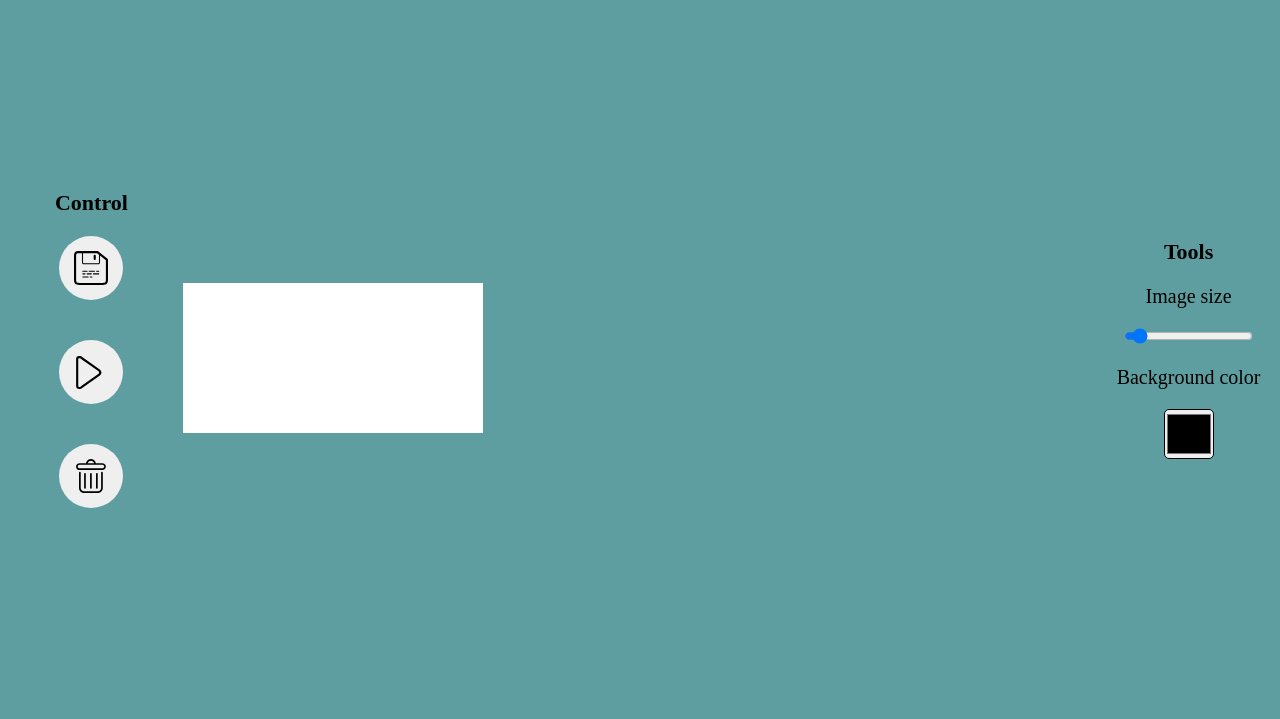
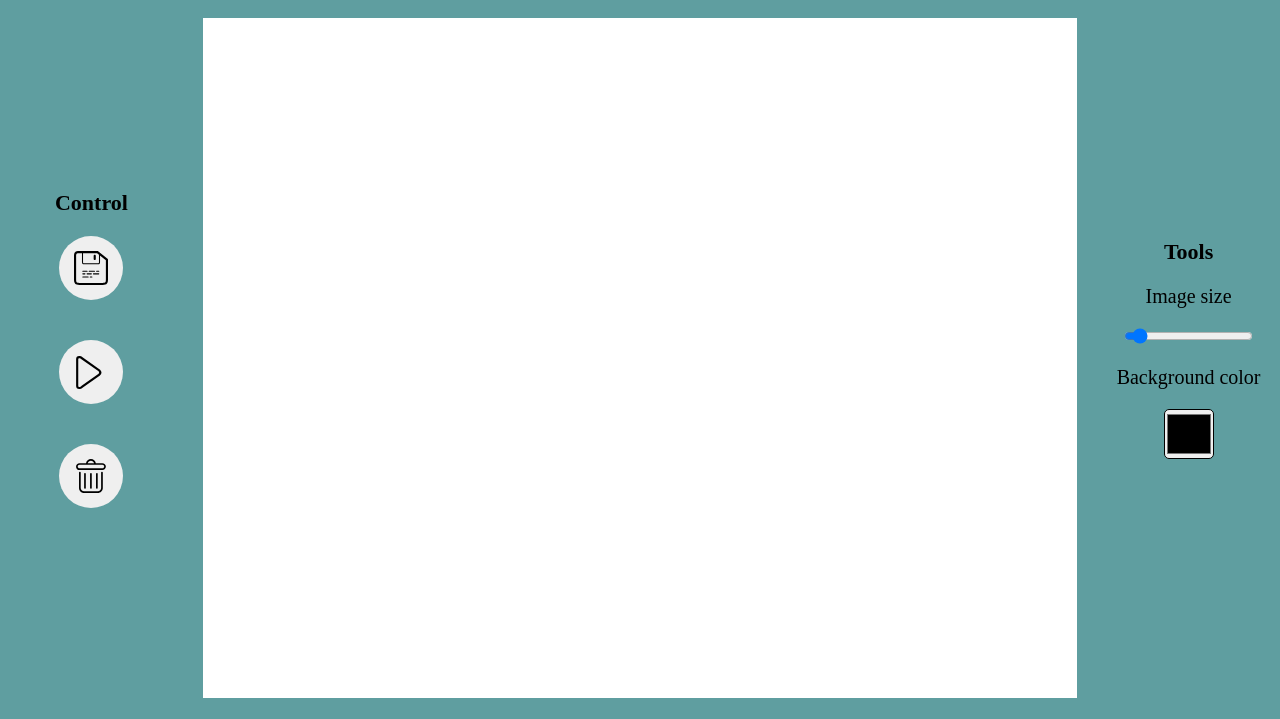
Before and after one commit to Pishuhott/fun-with-html5-canvas, a plain HTML site: page index.html in a window 1280 px wide. Shown: the part 81-800 px from the top of the page. Drawn offline with Linux system fonts and the light colour scheme; a web font is replaced by a local one.

Commit message:
Fixed syntax errors

```diff
--- a/index.html
+++ b/index.html
@@ -30,7 +30,7 @@
                 </div>
             </div>
 
-            <div class="wrapeer__canvas">
+            <div class="wrapper__canvas">
                 <canvas id="canvas"></canvas>
             </div>
 
--- a/js/main.js
+++ b/js/main.js
@@ -16,8 +16,8 @@ document.addEventListener("DOMContentLoaded", function () {
 
     //Refresh on window resize
     function upWidthWindow() {
-        let wrapeer = doc.querySelector('.wrapeer');
-        let canvasDiv = doc.querySelector('.wrapeer__canvas');
+        let wrapeer = doc.querySelector('.wrapper');
+        let canvasDiv = doc.querySelector('.wrapper__canvas');
         let width = canvasDiv.offsetWidth;
         let height = wrapeer.offsetHeight;
         canvas.width = width - '40';
```
